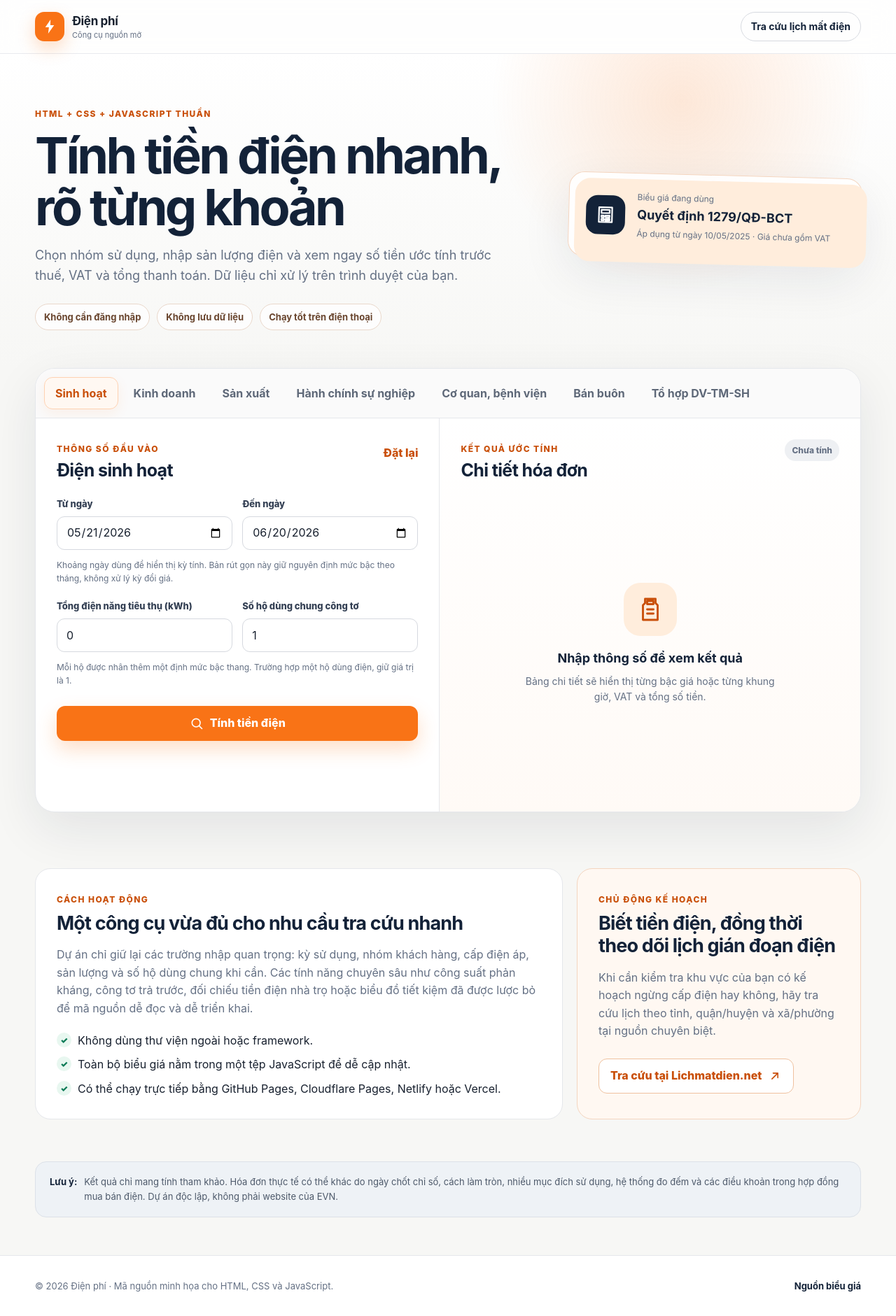
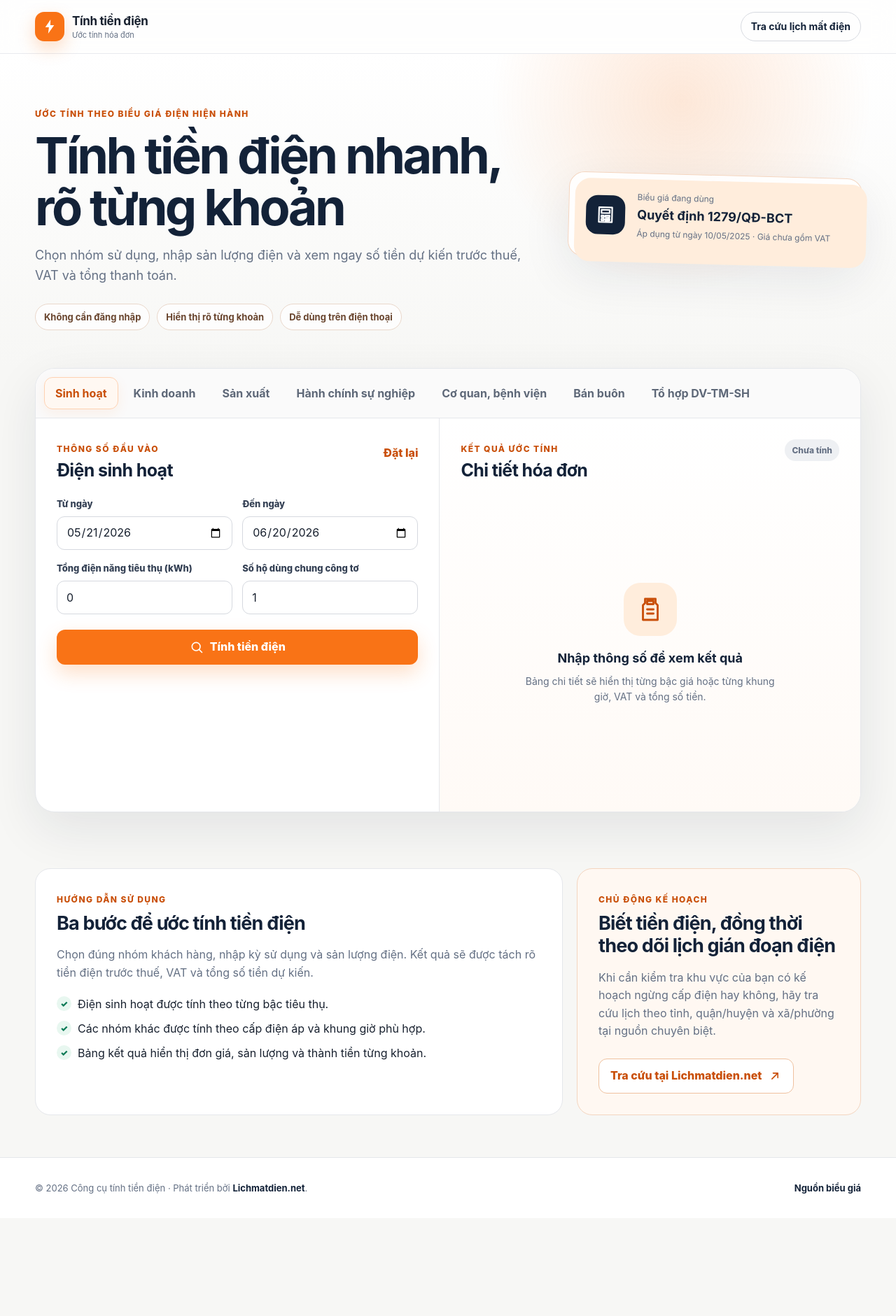
Before and after one commit to lichmatdien/tinh-tien-dien, a plain HTML site: page index.html in a window 1280 px wide. Shown: the whole page at 70% size. After the commit the page ends 1741 px from the top, so only its background shows below. Drawn offline with Linux system fonts and the light colour scheme.

Commit message:
Cập nhật nội dung và liên kết Lichmatdien.net
Commit directly to the main branch

```diff
--- a/assets/js/app.js
+++ b/assets/js/app.js
@@ -90,8 +90,7 @@
             <span>Số hộ dùng chung công tơ</span>
             <input type="number" name="households" min="1" step="1" value="1" inputmode="numeric">
           </label>
-        </div>
-        <p class="field-note">Mỗi hộ được nhân thêm một định mức bậc thang. Trường hợp một hộ dùng điện, giữ giá trị là 1.</p>`;
+        </div>`;
     }
 
     if (category === 'business' || category === 'production') {
@@ -100,8 +99,7 @@
           <span>Cấp điện áp</span>
           <select name="voltage">${buildVoltageOptions(TARIFFS[category].voltages)}</select>
         </label>
-        ${rateModeTemplate()}
-        <p class="field-note">Khi chọn “Một mức giá”, công cụ dùng đơn giá giờ bình thường của cấp điện áp đã chọn.</p>`;
+        ${rateModeTemplate()}`;
     }
 
     if (category === 'administrative' || category === 'hospital') {
@@ -130,8 +128,7 @@
           <label class="field"><span>Điện sinh hoạt (kWh)</span><input type="number" name="residentialKwh" min="0" step="0.01" value="0" inputmode="decimal"></label>
           <label class="field"><span>Số hộ có phát sinh</span><input type="number" name="households" min="1" step="1" value="1" inputmode="numeric"></label>
           <label class="field"><span>Điện mục đích khác (kWh)</span><input type="number" name="otherKwh" min="0" step="0.01" value="0" inputmode="decimal"></label>
-        </div>
-        <p class="field-note">Bản rút gọn chưa xử lý hệ số tổn thất hoặc sản lượng qua nhiều công tơ thành phần.</p>`;
+        </div>`;
     }
 
     if (category === 'complex') {
@@ -189,7 +186,6 @@
     document.getElementById('vatLabel').textContent = result.vatLabel;
     document.getElementById('averagePrice').textContent = `${formatNumber(result.averagePrice, 0)} đ/kWh`;
     document.getElementById('resultPeriod').textContent = `Kỳ ${result.dateRange.from.toLocaleDateString('vi-VN')} - ${result.dateRange.to.toLocaleDateString('vi-VN')}`;
-    document.getElementById('resultNote').textContent = `${result.note} Kết quả dùng ${result.vatLabel} và làm tròn đến đồng.`;
 
     document.getElementById('resultRows').innerHTML = result.rows.map(row => `
       <tr>
--- a/index.html
+++ b/index.html
@@ -3,8 +3,9 @@
 <head>
   <meta charset="utf-8">
   <meta name="viewport" content="width=device-width, initial-scale=1">
-  <title>Tính tiền điện online - HTML, CSS và JavaScript</title>
-  <meta name="description" content="Công cụ ước tính tiền điện theo nhóm sử dụng và biểu giá hiện hành. Chạy hoàn toàn trên trình duyệt, không cần máy chủ hay cơ sở dữ liệu.">
+  <title>Tính tiền điện online - Ước tính hóa đơn nhanh</title>
+  <meta name="description" content="Công cụ tính tiền điện online giúp ước tính chi phí theo nhóm sử dụng, sản lượng điện và biểu giá hiện hành.">
+  <meta name="author" content="Lichmatdien.net">
   <meta name="theme-color" content="#f97316">
   <meta name="robots" content="index,follow">
   <link rel="icon" href="assets/img/favicon.svg" type="image/svg+xml">
@@ -18,7 +19,12 @@
     "applicationCategory": "UtilitiesApplication",
     "operatingSystem": "Web",
     "inLanguage": "vi",
-    "description": "Công cụ ước tính tiền điện chạy bằng HTML, CSS và JavaScript thuần."
+    "description": "Công cụ tính tiền điện online giúp ước tính chi phí theo nhóm sử dụng và biểu giá hiện hành.",
+    "creator": {
+      "@type": "Organization",
+      "name": "Lichmatdien.net",
+      "url": "https://lichmatdien.net/tinh-tien-dien.html"
+    }
   }
   </script>
 </head>
@@ -32,8 +38,8 @@
           <svg viewBox="0 0 24 24"><path d="M13.2 2 5.7 13h5.2L9.8 22l8.5-12.1h-5.4L13.2 2Z"/></svg>
         </span>
         <span>
-          <strong>Điện phí</strong>
-          <small>Công cụ nguồn mở</small>
+          <strong>Tính tiền điện</strong>
+          <small>Ước tính hóa đơn</small>
         </span>
       </a>
       <a class="header-link" href="https://lichmatdien.net/" target="_blank" rel="noopener">Tra cứu lịch mất điện</a>
@@ -44,13 +50,13 @@
     <section class="hero">
       <div class="container hero-grid">
         <div>
-          <span class="eyebrow">HTML + CSS + JavaScript thuần</span>
+          <span class="eyebrow">Ước tính theo biểu giá điện hiện hành</span>
           <h1>Tính tiền điện nhanh, rõ từng khoản</h1>
-          <p class="hero-copy">Chọn nhóm sử dụng, nhập sản lượng điện và xem ngay số tiền ước tính trước thuế, VAT và tổng thanh toán. Dữ liệu chỉ xử lý trên trình duyệt của bạn.</p>
-          <div class="hero-badges" aria-label="Thông tin dự án">
+          <p class="hero-copy">Chọn nhóm sử dụng, nhập sản lượng điện và xem ngay số tiền dự kiến trước thuế, VAT và tổng thanh toán.</p>
+          <div class="hero-badges" aria-label="Điểm nổi bật">
             <span>Không cần đăng nhập</span>
-            <span>Không lưu dữ liệu</span>
-            <span>Chạy tốt trên điện thoại</span>
+            <span>Hiển thị rõ từng khoản</span>
+            <span>Dễ dùng trên điện thoại</span>
           </div>
         </div>
         <aside class="rate-card" aria-label="Thông tin biểu giá">
@@ -100,8 +106,6 @@
                     <input type="date" name="dateTo" id="dateTo" required>
                   </label>
                 </div>
-                <p class="field-note">Khoảng ngày dùng để hiển thị kỳ tính. Bản rút gọn này giữ nguyên định mức bậc theo tháng, không xử lý kỳ đổi giá.</p>
-
                 <div id="dynamicFields" aria-live="polite"></div>
 
                 <div class="error-box" id="errorBox" role="alert" hidden></div>
@@ -158,7 +162,6 @@
                   </table>
                 </div>
 
-                <p class="result-note" id="resultNote"></p>
               </div>
             </section>
           </div>
@@ -169,13 +172,13 @@
     <section class="content-section">
       <div class="container content-grid">
         <article class="content-card">
-          <span class="section-kicker">Cách hoạt động</span>
-          <h2>Một công cụ vừa đủ cho nhu cầu tra cứu nhanh</h2>
-          <p>Dự án chỉ giữ lại các trường nhập quan trọng: kỳ sử dụng, nhóm khách hàng, cấp điện áp, sản lượng và số hộ dùng chung khi cần. Các tính năng chuyên sâu như công suất phản kháng, công tơ trả trước, đối chiếu tiền điện nhà trọ hoặc biểu đồ tiết kiệm đã được lược bỏ để mã nguồn dễ đọc và dễ triển khai.</p>
+          <span class="section-kicker">Hướng dẫn sử dụng</span>
+          <h2>Ba bước để ước tính tiền điện</h2>
+          <p>Chọn đúng nhóm khách hàng, nhập kỳ sử dụng và sản lượng điện. Kết quả sẽ được tách rõ tiền điện trước thuế, VAT và tổng số tiền dự kiến.</p>
           <ul class="check-list">
-            <li>Không dùng thư viện ngoài hoặc framework.</li>
-            <li>Toàn bộ biểu giá nằm trong một tệp JavaScript để dễ cập nhật.</li>
-            <li>Có thể chạy trực tiếp bằng GitHub Pages, Cloudflare Pages, Netlify hoặc Vercel.</li>
+            <li>Điện sinh hoạt được tính theo từng bậc tiêu thụ.</li>
+            <li>Các nhóm khác được tính theo cấp điện áp và khung giờ phù hợp.</li>
+            <li>Bảng kết quả hiển thị đơn giá, sản lượng và thành tiền từng khoản.</li>
           </ul>
         </article>
 
@@ -191,17 +194,11 @@
       </div>
     </section>
 
-    <section class="disclaimer-section">
-      <div class="container disclaimer">
-        <strong>Lưu ý:</strong>
-        <p>Kết quả chỉ mang tính tham khảo. Hóa đơn thực tế có thể khác do ngày chốt chỉ số, cách làm tròn, nhiều mục đích sử dụng, hệ thống đo đếm và các điều khoản trong hợp đồng mua bán điện. Dự án độc lập, không phải website của EVN.</p>
-      </div>
-    </section>
   </main>
 
   <footer class="site-footer">
     <div class="container footer-inner">
-      <p>© <span id="currentYear"></span> Điện phí · Mã nguồn minh họa cho HTML, CSS và JavaScript.</p>
+      <p>© <span id="currentYear"></span> Công cụ tính tiền điện · Phát triển bởi <a href="https://lichmatdien.net/tinh-tien-dien.html" target="_blank" rel="noopener">Lichmatdien.net</a>.</p>
       <div>
         <a href="https://www.evn.com.vn/d/vi-VN/news/Bieu-gia-ban-le-dien-theo-Quyet-dinh-so-1279QD-BCT-ngay-0952025-cua-Bo-Cong-Thuong-60-28-502668" target="_blank" rel="nofollow noopener">Nguồn biểu giá</a>
       </div>
```
Also changed, not shown: 2 other files.
